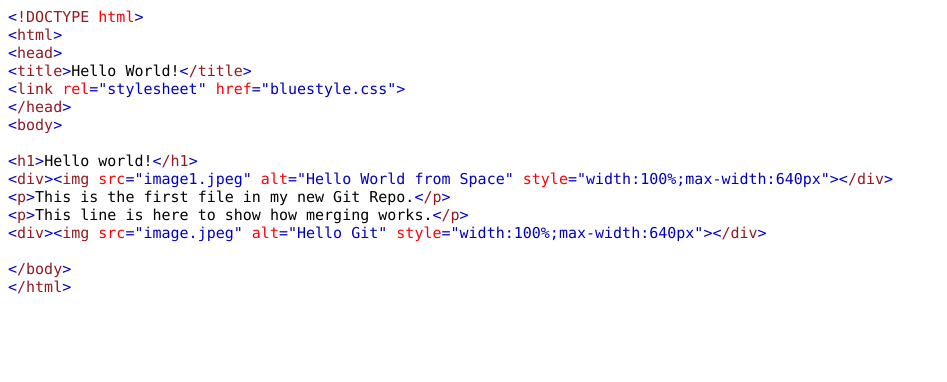
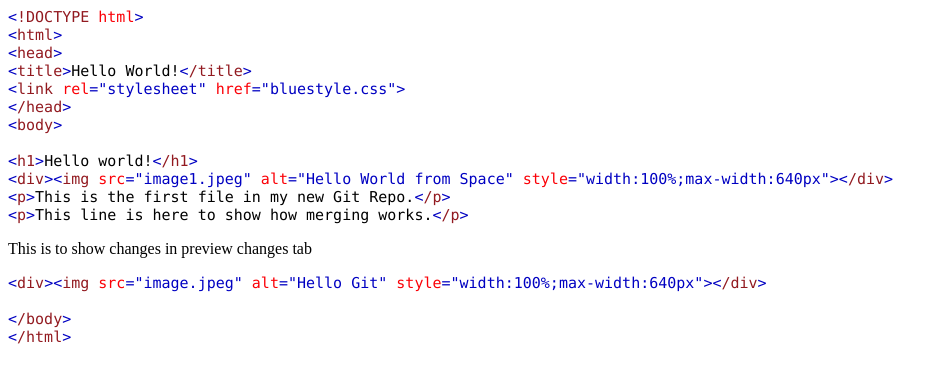
Before and after one commit to padmashri27/hello-world, a plain HTML site: page index.html in a window 1280 px wide. Shown: the whole page, without its empty margins (0-947 px from the left). Drawn offline with Linux system fonts and the light colour scheme.

Commit message:
Update index.html

```diff
--- a/index.html
+++ b/index.html
@@ -31,6 +31,7 @@
 <p class="p3"><span class="s2">&lt;</span><span class="s4">div</span><span class="s2">&gt;&lt;</span><span class="s4">img</span><span class="s3"> src</span><span class="s2">="image1.jpeg"</span><span class="s3"> alt</span><span class="s2">="Hello World from Space"</span><span class="s3"> style</span><span class="s2">="width:100%;max-width:640px"&gt;&lt;</span><span class="s4">/div</span><span class="s2">&gt;</span></p>
 <p class="p2"><span class="s1">&lt;</span><span class="s4">p</span><span class="s1">&gt;</span><span class="s5">This is the first file in my new Git Repo.</span><span class="s1">&lt;</span><span class="s4">/p</span><span class="s1">&gt;</span></p>
 <p class="p2"><span class="s1">&lt;</span><span class="s4">p</span><span class="s1">&gt;</span><span class="s5">This line is here to show how merging works.</span><span class="s1">&lt;</span><span class="s4">/p</span><span class="s1">&gt;</span></p>
+  <p>This is to show changes in preview changes tab </p>
 <p class="p3"><span class="s2">&lt;</span><span class="s4">div</span><span class="s2">&gt;&lt;</span><span class="s4">img</span><span class="s3"> src</span><span class="s2">="image.jpeg"</span><span class="s3"> alt</span><span class="s2">="Hello Git"</span><span class="s3"> style</span><span class="s2">="width:100%;max-width:640px"&gt;&lt;</span><span class="s4">/div</span><span class="s2">&gt;</span></p>
 <p class="p4"><span class="s2"></span><br></p>
 <p class="p1"><span class="s1">&lt;</span><span class="s2">/body</span><span class="s1">&gt;</span></p>
```
